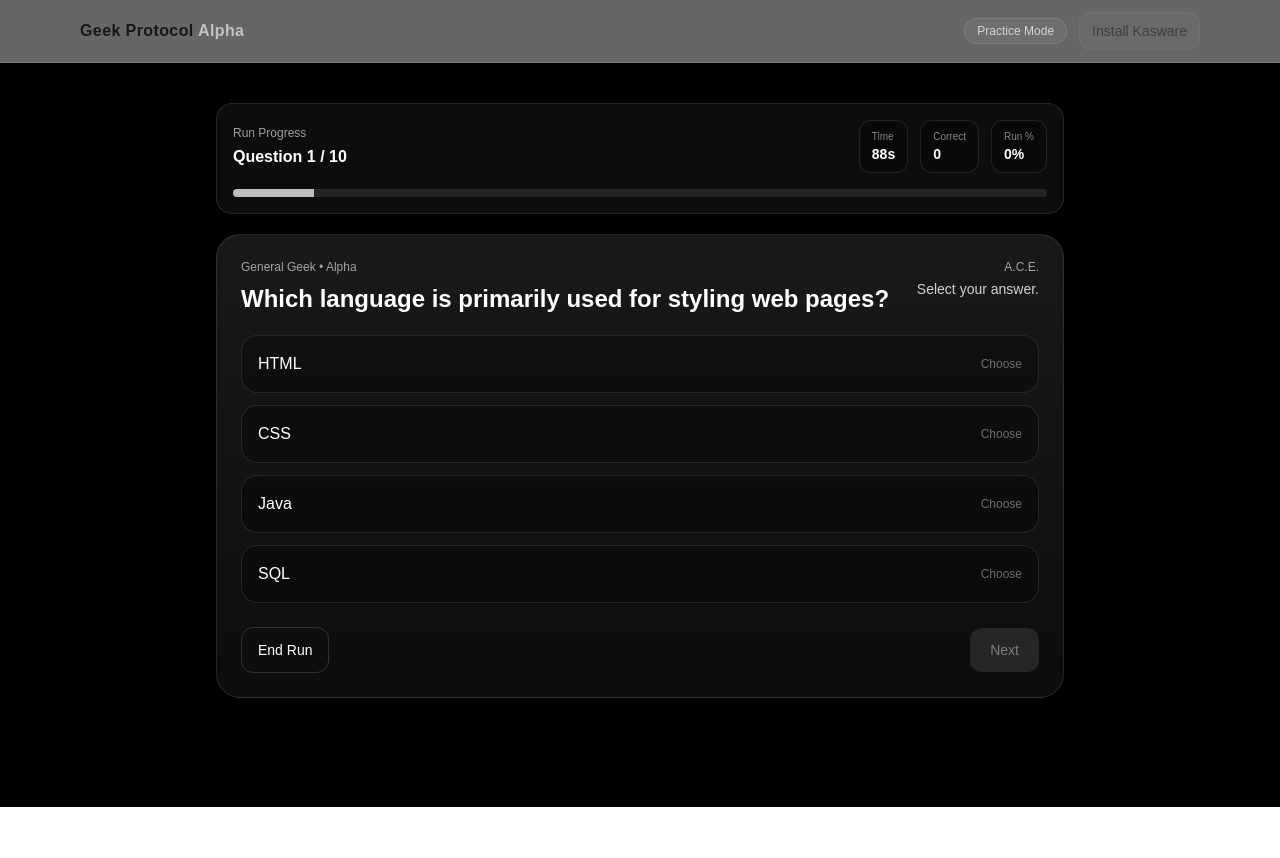
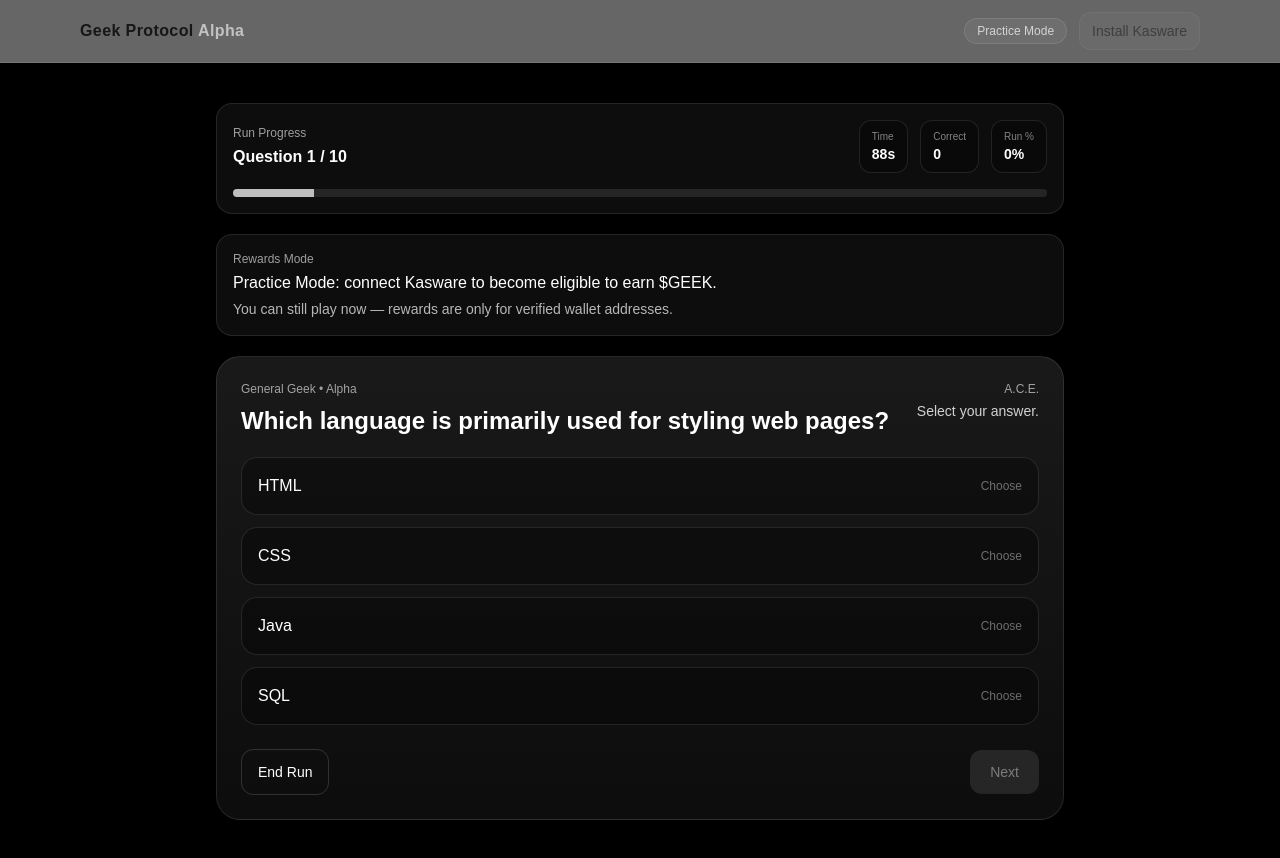
Before and after one commit to GEEKProtocol0110/geek-protocol-alpha, a Next.js app: page /play in a window 1280 px wide. Both pictures are taken after a click on the button "Start Run". Before the commit the page ends 807 px from the top, so only its background shows below. Built offline with nearby package versions, Linux system fonts and the light colour scheme.

Commit message:
Add practice/earn banner on play

```diff
--- a/src/app/play/PlayClient.tsx
+++ b/src/app/play/PlayClient.tsx
@@ -3,6 +3,7 @@
 import { useEffect, useMemo, useState } from "react";
 import { useRouter } from "next/navigation";
 import { mvpQuestions as questionBank } from "@/lib/questions";
+import { useWallet } from "@/components/WalletProvider";
 
 type Choice = { id: string; text: string };
 type Q = {
@@ -59,6 +60,7 @@ function pickRunQuestions(all: any[]): Q[] {
 
 export default function PlayClient() {
   const router = useRouter();
+const { mode } = useWallet();
 
   const runQuestions = useMemo(() => pickRunQuestions(questionBank as any), []);
   const [phase, setPhase] = useState<"intro" | "run" | "done">("intro");
@@ -247,6 +249,25 @@ export default function PlayClient() {
           />
         </div>
       </div>
+<div
+  className={`rounded-2xl border p-4 ${
+    mode === "earn"
+      ? "border-emerald-400/20 bg-emerald-400/10"
+      : "border-white/10 bg-white/5"
+  }`}
+>
+  <div className="text-xs text-white/60">Rewards Mode</div>
+  <div className="mt-1 font-medium">
+    {mode === "earn"
+      ? "Earn Mode: rewards will route to your connected Kaspa wallet (when enabled)."
+      : "Practice Mode: connect Kasware to become eligible to earn $GEEK."}
+  </div>
+  <div className="mt-1 text-sm text-white/70">
+    {mode === "earn"
+      ? "Your Knowledge is Now an Asset. All hope, no hype."
+      : "You can still play now — rewards are only for verified wallet addresses."}
+  </div>
+</div>
 
       {/* Question Card */}
       <div className="rounded-3xl border border-white/10 bg-gradient-to-b from-white/10 to-white/5 p-6">
```
